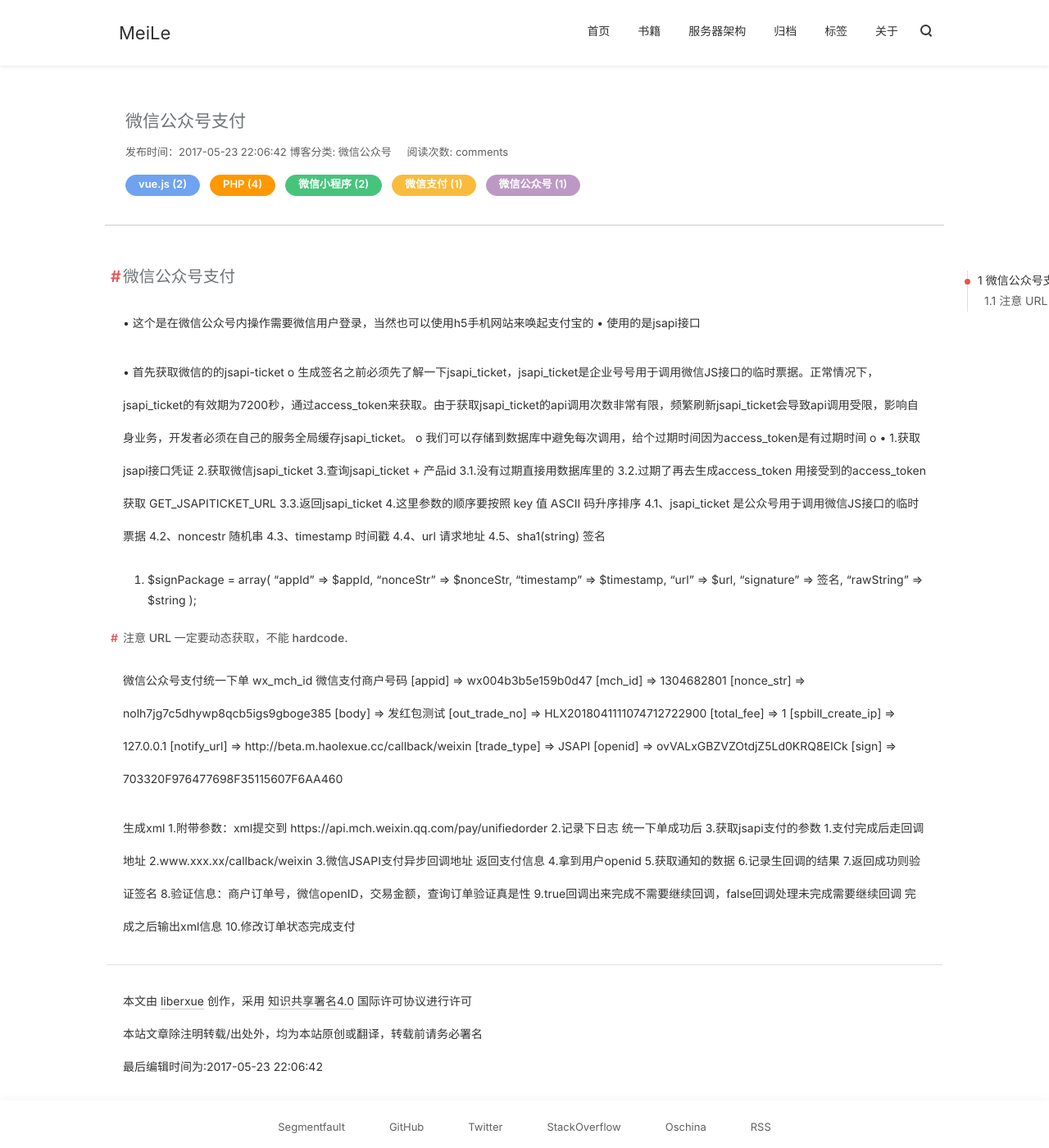
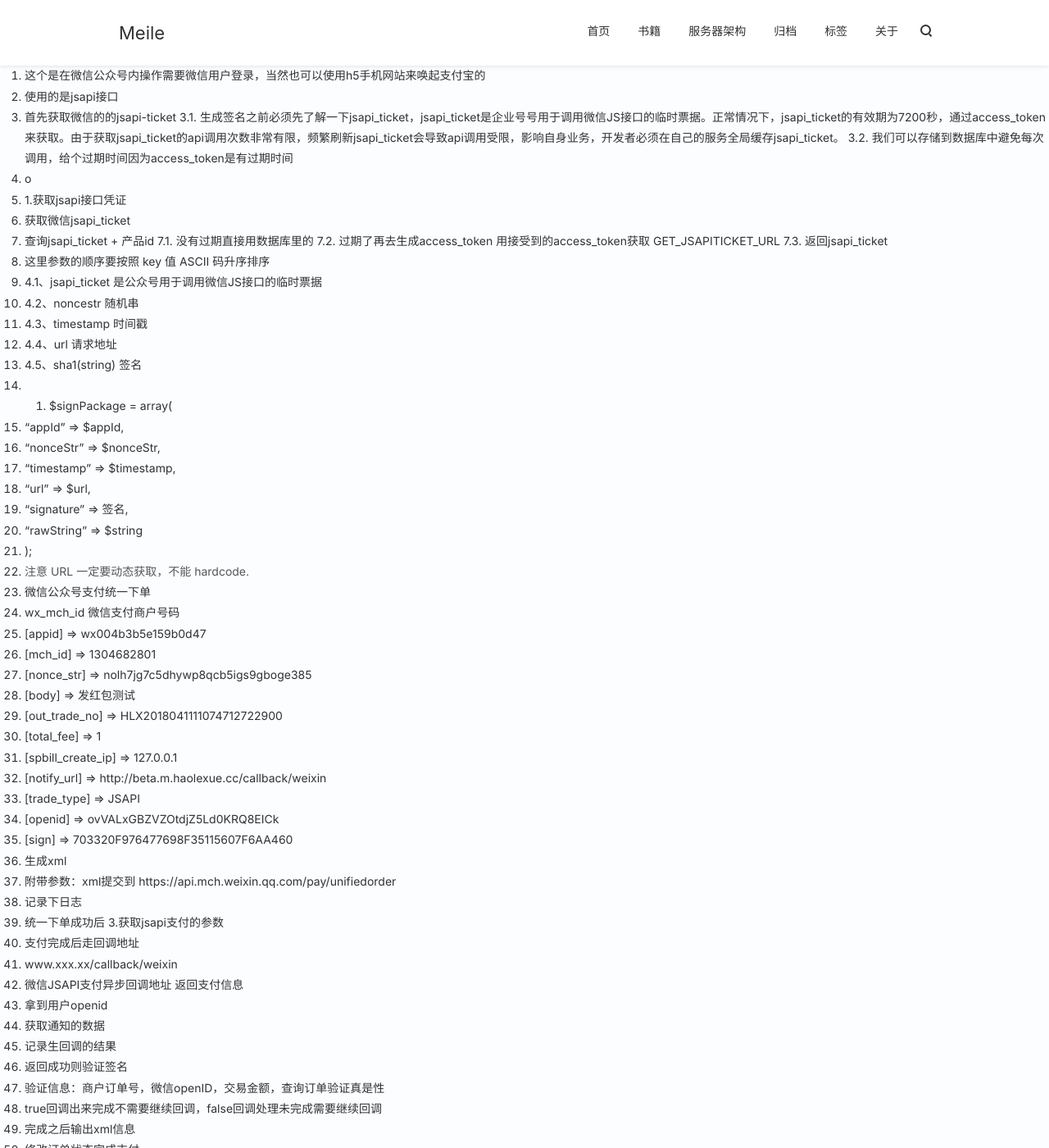
Before and after one commit to Yii18/Yii18.github.io, a Jekyll site: the page built from _posts/支付/2017-05-23-微信公众号支付.md, in a window 1280 px wide and 1400 px high. Shown: the whole window at 82% size. Built offline with Jekyll 4.4.1, drawn with Linux system fonts in a browser that asks for light colours; nearby versions of some CDN libraries; comment, search, counter and statistics services are not loaded.

Commit message:
Update 2017-05-23-微信公众号支付.md

```diff
--- a/_posts/支付/2017-05-23-微信公众号支付.md
+++ b/_posts/支付/2017-05-23-微信公众号支付.md
@@ -1,76 +1,59 @@
----
-layout: blog
-banana: true
-category: 微信公众号
-title:  微信公众号支付
-date:   2017-05-23 22:06:42
-background-image: https://ss0.bdstatic.com/70cFuHSh_Q1YnxGkpoWK1HF6hhy/it/u=2061838925,3179888277&fm=27&gp=0.jpg
-tags:
-- vue.js
-- PHP
-- 微信小程序
-- 微信支付
-- 微信公众号
----
+1.	这个是在微信公众号内操作需要微信用户登录，当然也可以使用h5手机网站来唤起支付宝的
+2.	使用的是jsapi接口
 
-# 微信公众号支付
+3.	首先获取微信的的jsapi-ticket
+3.1.	生成签名之前必须先了解一下jsapi_ticket，jsapi_ticket是企业号号用于调用微信JS接口的临时票据。正常情况下，jsapi_ticket的有效期为7200秒，通过access_token来获取。由于获取jsapi_ticket的api调用次数非常有限，频繁刷新jsapi_ticket会导致api调用受限，影响自身业务，开发者必须在自己的服务全局缓存jsapi_ticket。
+3.2.	我们可以存储到数据库中避免每次调用，给个过期时间因为access_token是有过期时间
+4.	o
+5.	1.获取jsapi接口凭证
+6.	获取微信jsapi_ticket
+7.	查询jsapi_ticket + 产品id
+7.1.	没有过期直接用数据库里的
+7.2.	过期了再去生成access_token 用接受到的access_token获取 GET_JSAPITICKET_URL
+7.3.	返回jsapi_ticket
+8.	这里参数的顺序要按照 key 值 ASCII 码升序排序
+9.	4.1、jsapi_ticket 是公众号用于调用微信JS接口的临时票据
+10.	4.2、noncestr 随机串
+11.	4.3、timestamp 时间戳
+12.	4.4、url 请求地址
+13.	4.5、sha1(string) 签名
 
-•	这个是在微信公众号内操作需要微信用户登录，当然也可以使用h5手机网站来唤起支付宝的
-•	使用的是jsapi接口
+14.	5. $signPackage = array(
+15.	"appId" => $appId,
+16.	"nonceStr" => $nonceStr,
+17.	"timestamp" => $timestamp,
+18.	"url" => $url,
+19.	"signature" => 签名,
+20.	"rawString" => $string
+21.	);
 
-•	首先获取微信的的jsapi-ticket
-o	生成签名之前必须先了解一下jsapi_ticket，jsapi_ticket是企业号号用于调用微信JS接口的临时票据。正常情况下，jsapi_ticket的有效期为7200秒，通过access_token来获取。由于获取jsapi_ticket的api调用次数非常有限，频繁刷新jsapi_ticket会导致api调用受限，影响自身业务，开发者必须在自己的服务全局缓存jsapi_ticket。
-o	我们可以存储到数据库中避免每次调用，给个过期时间因为access_token是有过期时间
-o
-•	1.获取jsapi接口凭证
-2.获取微信jsapi_ticket
-3.查询jsapi_ticket + 产品id
-3.1.没有过期直接用数据库里的
-3.2.过期了再去生成access_token 用接受到的access_token获取 GET_JSAPITICKET_URL
-3.3.返回jsapi_ticket
-4.这里参数的顺序要按照 key 值 ASCII 码升序排序
-4.1、jsapi_ticket 是公众号用于调用微信JS接口的临时票据
-4.2、noncestr 随机串
-4.3、timestamp 时间戳
-4.4、url 请求地址
-4.5、sha1(string) 签名
+22.	##### 注意 URL 一定要动态获取，不能 hardcode.
+23.	微信公众号支付统一下单
+24.	wx_mch_id 微信支付商户号码
+25.	[appid] => wx004b3b5e159b0d47
+26.	[mch_id] => 1304682801
+27.	[nonce_str] => nolh7jg7c5dhywp8qcb5igs9gboge385
+28.	[body] => 发红包测试
+29.	[out_trade_no] => HLX2018041111074712722900
+30.	[total_fee] => 1
+31.	[spbill_create_ip] => 127.0.0.1
+32.	[notify_url] => http://beta.m.haolexue.cc/callback/weixin
+33.	[trade_type] => JSAPI
+34.	[openid] => ovVALxGBZVZOtdjZ5Ld0KRQ8EICk
+35.	[sign] => 703320F976477698F35115607F6AA460
 
-5. $signPackage = array(
-"appId" => $appId,
-"nonceStr" => $nonceStr,
-"timestamp" => $timestamp,
-"url" => $url,
-"signature" => 签名,
-"rawString" => $string
-);
-
-##### 注意 URL 一定要动态获取，不能 hardcode.
-微信公众号支付统一下单
-wx_mch_id 微信支付商户号码
-[appid] => wx004b3b5e159b0d47
-[mch_id] => 1304682801
-[nonce_str] => nolh7jg7c5dhywp8qcb5igs9gboge385
-[body] => 发红包测试
-[out_trade_no] => HLX2018041111074712722900
-[total_fee] => 1
-[spbill_create_ip] => 127.0.0.1
-[notify_url] => http://beta.m.haolexue.cc/callback/weixin
-[trade_type] => JSAPI
-[openid] => ovVALxGBZVZOtdjZ5Ld0KRQ8EICk
-[sign] => 703320F976477698F35115607F6AA460
-
-生成xml
-1.附带参数：xml提交到 https://api.mch.weixin.qq.com/pay/unifiedorder
-2.记录下日志
-统一下单成功后 3.获取jsapi支付的参数
-1.支付完成后走回调地址
-2.www.xxx.xx/callback/weixin
-3.微信JSAPI支付异步回调地址 返回支付信息
-4.拿到用户openid
-5.获取通知的数据
-6.记录生回调的结果
-7.返回成功则验证签名
-8.验证信息：商户订单号，微信openID，交易金额，查询订单验证真是性
-9.true回调出来完成不需要继续回调，false回调处理未完成需要继续回调
-完成之后输出xml信息
-10.修改订单状态完成支付
+36.	生成xml
+1.	附带参数：xml提交到 https://api.mch.weixin.qq.com/pay/unifiedorder
+2.	记录下日志
+37.	统一下单成功后 3.获取jsapi支付的参数
+1.	支付完成后走回调地址
+2.	www.xxx.xx/callback/weixin
+3.	微信JSAPI支付异步回调地址 返回支付信息
+4.	拿到用户openid
+5.	获取通知的数据
+6.	记录生回调的结果
+7.	返回成功则验证签名
+8.	验证信息：商户订单号，微信openID，交易金额，查询订单验证真是性
+9.	true回调出来完成不需要继续回调，false回调处理未完成需要继续回调
+38.	完成之后输出xml信息
+10.	修改订单状态完成支付
```
